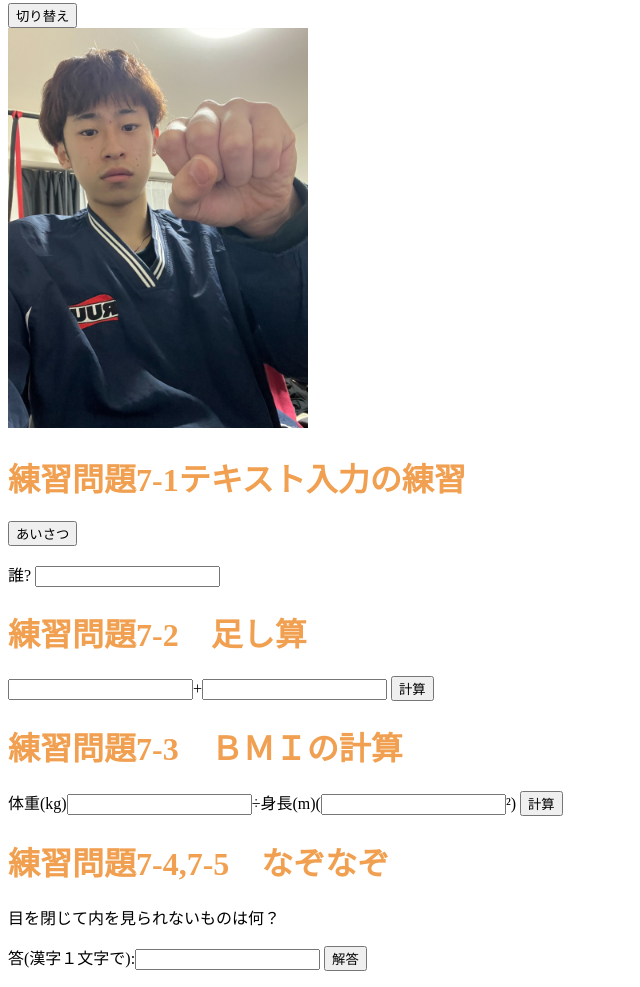
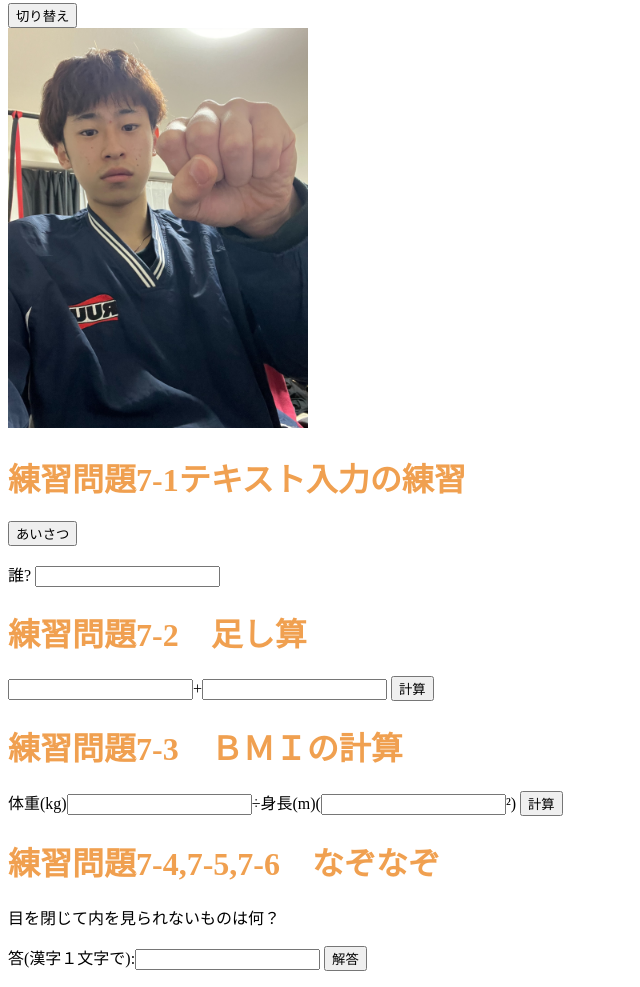
Before and after one commit to nagaitogo/akigakki-html, a plain HTML site: page index.html in a window 1280 px wide. Shown: the part 3914-4901 px from the top of the page, without its empty margins (0-640 px from the left). Drawn offline with Linux system fonts and the light colour scheme.

Commit message:
Update index.html

```diff
--- a/index.html
+++ b/index.html
@@ -170,7 +170,7 @@ ondblclick="alert('Hello, Togo!');"
           <input type="button" value="計算" onclick="bmi();">
       </p>
 
-      <h1>練習問題7-4,7-5　なぞなぞ</h1>
+      <h1>練習問題7-4,7-5,7-6　なぞなぞ</h1>
       <p>目を閉じて内を見られないものは何？</p>
       <p>
           答(漢字１文字で):<input type="text" id="answer">
@@ -180,5 +180,8 @@ ondblclick="alert('Hello, Togo!');"
 
 
 
+
+
+
   </body>
   </html>
```
